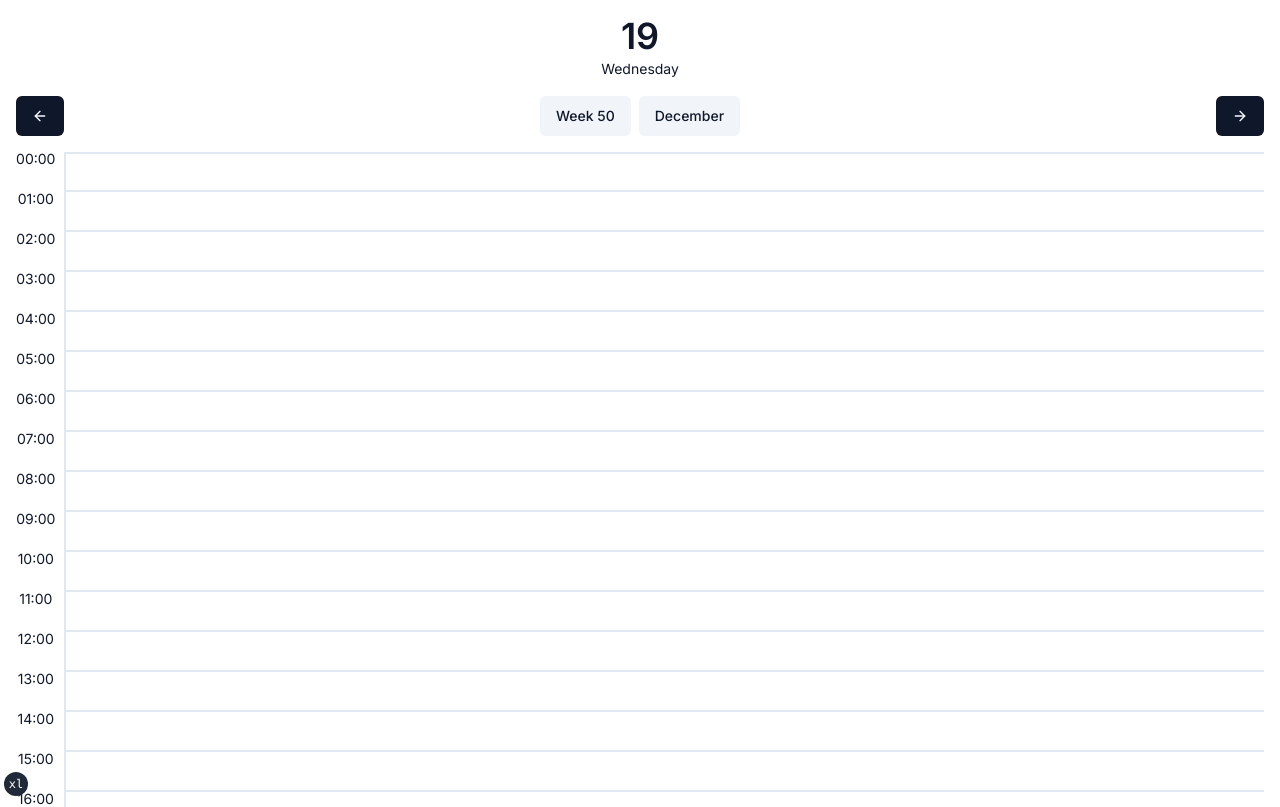
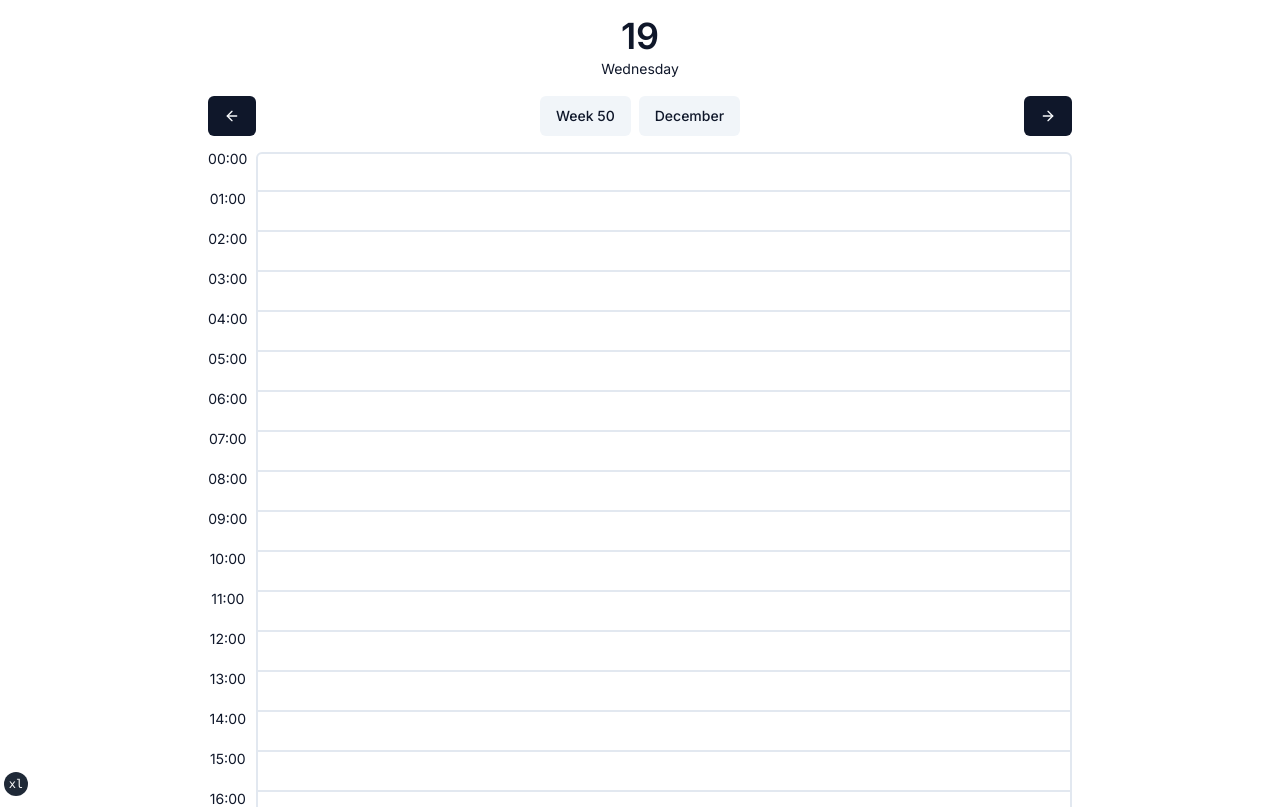
Before and after one commit to tristandubbeld/kalender, a Next.js app: page /1900/12/19 in a window 1280 px wide. Shown: the top 807 px of the page. Built offline with nearby package versions, Linux system fonts and the light colour scheme.

Commit message:
Fix regression and center content on larger screens

```diff
--- a/app/layout.tsx
+++ b/app/layout.tsx
@@ -40,8 +40,8 @@ export default function RootLayout({ children }: RootLayoutProps) {
           )}
         >
           <ThemeProvider attribute="class" defaultTheme="system" enableSystem>
-            <div className="relative flex min-h-screen flex-col">
-              <div className="flex-1">{children}</div>
+            <div className="relative flex min-h-screen flex-col md:items-center">
+              <div className="w-full flex-1 md:max-w-4xl">{children}</div>
             </div>
             <TailwindIndicator />
           </ThemeProvider>
--- a/components/DayView.tsx
+++ b/components/DayView.tsx
@@ -18,7 +18,7 @@ const DayRow = ({ date, time = "00:00", position }: DayRowProps) => {
   return (
     <>
       <div className="pr-2 text-center text-sm leading-none">{time}</div>
-      <TimeSlot position={position} time={time} date={date} />
+      <TimeSlot position={position} time={time} date={date} side="full" />
     </>
   );
 };
```
